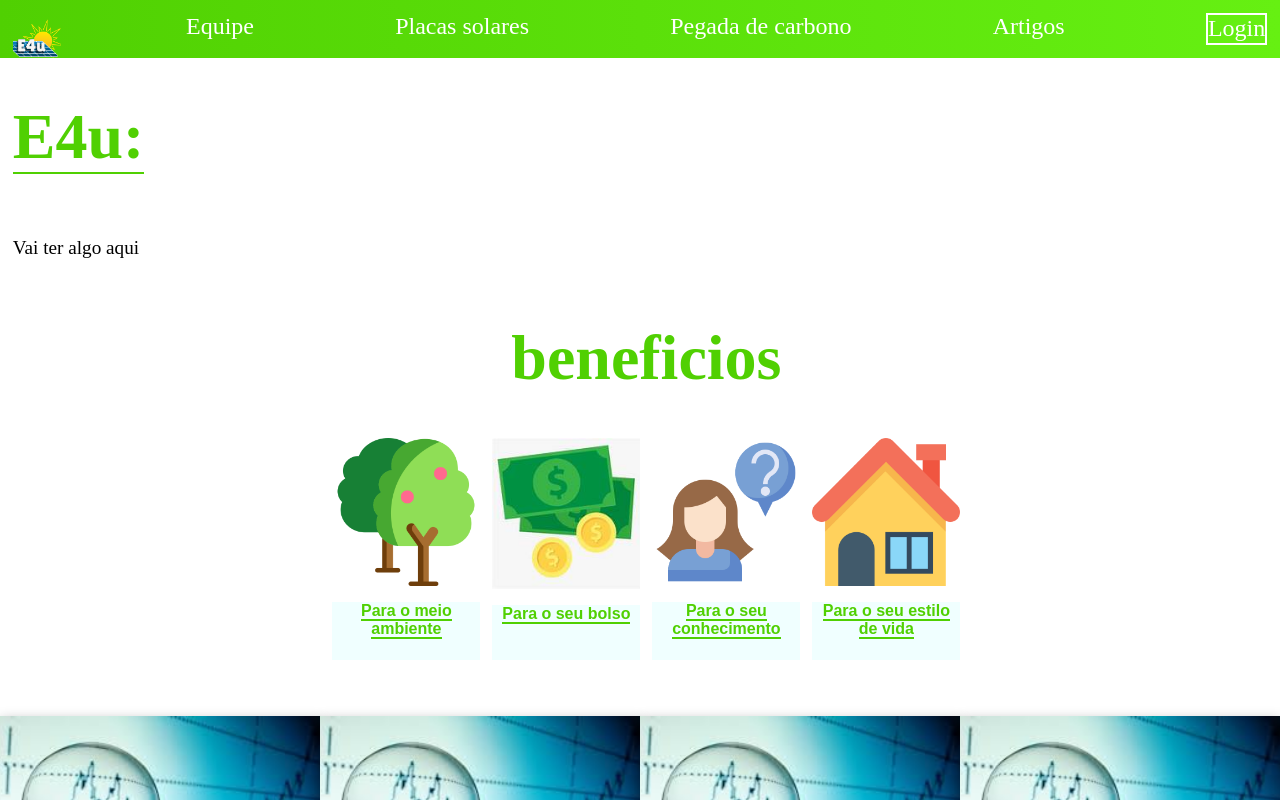
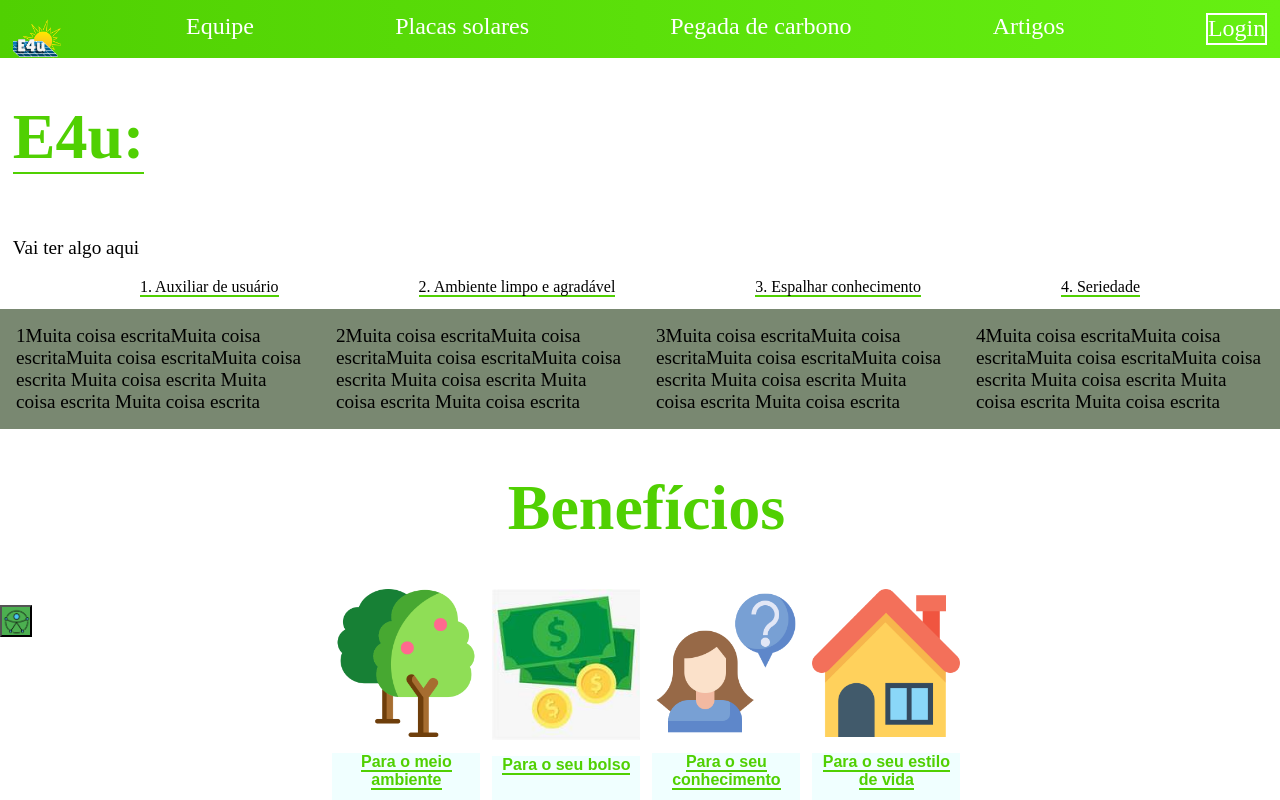
Before and after one commit to LorenaCorsato/TCC-E4u, a React (Vite) app: page / in a window 1280 px wide. Shown: the top 800 px of the page. Built offline with nearby package versions, Linux system fonts and the light colour scheme.

Commit message:
Mudanças página inicial

```diff
--- a/src/pages/inicio.jsx
+++ b/src/pages/inicio.jsx
@@ -1,13 +1,52 @@
-import { useState } from "react"
+import { useState, useEffect } from "react"
 import NavBar from "../components/navegacao"
 import Footer from "../components/rodape"
 import Aluno from "../components/aluno"
 import Card from "../components/card"
 import BotaoIcone from "../components/botaoIcone"
+import Acessibilidade from "../components/acessibilidade"
+import '../styles/pages/inicio.css'
 import { color } from "chart.js/helpers"
 
 export default function Inicio() {
   const [mudar, setMudar] = useState("")
+  const[paragrafos, setParagrafos] = useState(["", "", "", ""])
+
+  useEffect(() => {
+    MudarParagrafo1()
+  }, [])
+
+  function MudarParagrafo1() {
+    setParagrafos(["1Muita coisa escritaMuita coisa escritaMuita coisa escritaMuita coisa escrita Muita coisa escrita Muita coisa escrita Muita coisa escrita",
+      "2Muita coisa escritaMuita coisa escritaMuita coisa escritaMuita coisa escrita Muita coisa escrita Muita coisa escrita Muita coisa escrita",
+      "3Muita coisa escritaMuita coisa escritaMuita coisa escritaMuita coisa escrita Muita coisa escrita Muita coisa escrita Muita coisa escrita",
+      "4Muita coisa escritaMuita coisa escritaMuita coisa escritaMuita coisa escrita Muita coisa escrita Muita coisa escrita Muita coisa escrita"
+    ])
+  }
+
+  function MudarParagrafo2() {
+    setParagrafos(["1Receita de bolo de cenoura Receita de bolo de cenoura Receita de bolo de cenoura Receita de bolo de cenoura Receita de bolo de cenoura",
+      "2Receita de bolo de cenoura Receita de bolo de cenoura Receita de bolo de cenoura Receita de bolo de cenoura Receita de bolo de cenoura",
+      "3Receita de bolo de cenoura Receita de bolo de cenoura Receita de bolo de cenoura Receita de bolo de cenoura Receita de bolo de cenoura",
+      "4Receita de bolo de cenoura Receita de bolo de cenoura Receita de bolo de cenoura Receita de bolo de cenoura Receita de bolo de cenoura"
+    ])
+  }
+
+  function MudarParagrafo3() {
+    setParagrafos(["1Aula de TCC de terça-feira Aula de TCC de terça-feira Aula de TCC de terça-feira Aula de TCC de terça-feira Aula de TCC de terça-feira",
+      "2Aula de TCC de terça-feira Aula de TCC de terça-feira Aula de TCC de terça-feira Aula de TCC de terça-feira Aula de TCC de terça-feira",
+      "3Aula de TCC de terça-feira Aula de TCC de terça-feira Aula de TCC de terça-feira Aula de TCC de terça-feira Aula de TCC de terça-feira",
+      "4Aula de TCC de terça-feira Aula de TCC de terça-feira Aula de TCC de terça-feira Aula de TCC de terça-feira Aula de TCC de terça-feira"
+    ])
+  }
+
+  function MudarParagrafo4() {
+    setParagrafos(["1Muitos conteúdos interessantes Muitos conteúdos interessantes Muitos conteúdos interessantes Muitos conteúdos interessantes",
+      "2Muitos conteúdos interessantes Muitos conteúdos interessantes Muitos conteúdos interessantes Muitos conteúdos interessantes",
+      "3Muitos conteúdos interessantes Muitos conteúdos interessantes Muitos conteúdos interessantes Muitos conteúdos interessantes",
+      "4Muitos conteúdos interessantes Muitos conteúdos interessantes Muitos conteúdos interessantes Muitos conteúdos interessantes"
+    ])
+  }
 
   function MudarB1() {
     setMudar("B1")
@@ -36,11 +75,23 @@ export default function Inicio() {
         </div>
 
         <div className="descricoes">
+          <div className="topicos">
+            <a onClick={MudarParagrafo1}><span className="linha">1. Auxiliar de usuário</span></a>
+            <a onClick={MudarParagrafo2}><span className="linha">2. Ambiente limpo e agradável</span></a>
+            <a onClick={MudarParagrafo3}><span className="linha">3. Espalhar conhecimento</span></a>
+            <a onClick={MudarParagrafo4}><span className="linha">4. Seriedade</span></a>
+          </div>
 
+          <div className="paragrafos">
+            <p>{paragrafos[0]}</p>
+            <p>{paragrafos[1]}</p>
+            <p>{paragrafos[2]}</p>
+            <p>{paragrafos[3]}</p>
+          </div>
         </div>
 
         <div className="beneficios">
-          <h1 style={{textAlign: "center"}}>beneficios</h1>
+          <h1 style={{ textAlign: "center" }}>Benefícios</h1>
           <div className="botoesBeneficios">
             <BotaoIcone onBtnIcone={MudarB1} srcBtnIcone="src/assets/icon arvore.png" textoBtnIcone="Para o meio ambiente" />
             <BotaoIcone onBtnIcone={MudarB2} srcBtnIcone="src/assets/icone dinheiro.jpg" textoBtnIcone="Para o seu bolso" />
@@ -67,6 +118,7 @@ export default function Inicio() {
         </div>
       </div>
 
+      <Acessibilidade />
       <Footer />
     </>
   )
--- a/src/styles/pages/inicio.css
+++ b/src/styles/pages/inicio.css
@@ -7,6 +7,32 @@
     display: flex;
     flex-direction: column;
     margin-left: 1%;
+}
+
+.descricoes {
+    display: flex;
+    flex-direction: column;
+}
+
+.descricoes .topicos {
+    display: flex;
+    flex-direction: row;
+    margin-bottom: 1%;
+    justify-content: space-evenly
+}
+
+.descricoes .topicos:hover {
+    cursor: pointer;
+}
+
+.descricoes .paragrafos {
+    display: flex;
+    flex-direction: row;
+    background-color: #798871
+}
+
+.descricoes .paragrafos p {
+    margin: 1rem;
 }
 
 .beneficios {
```
